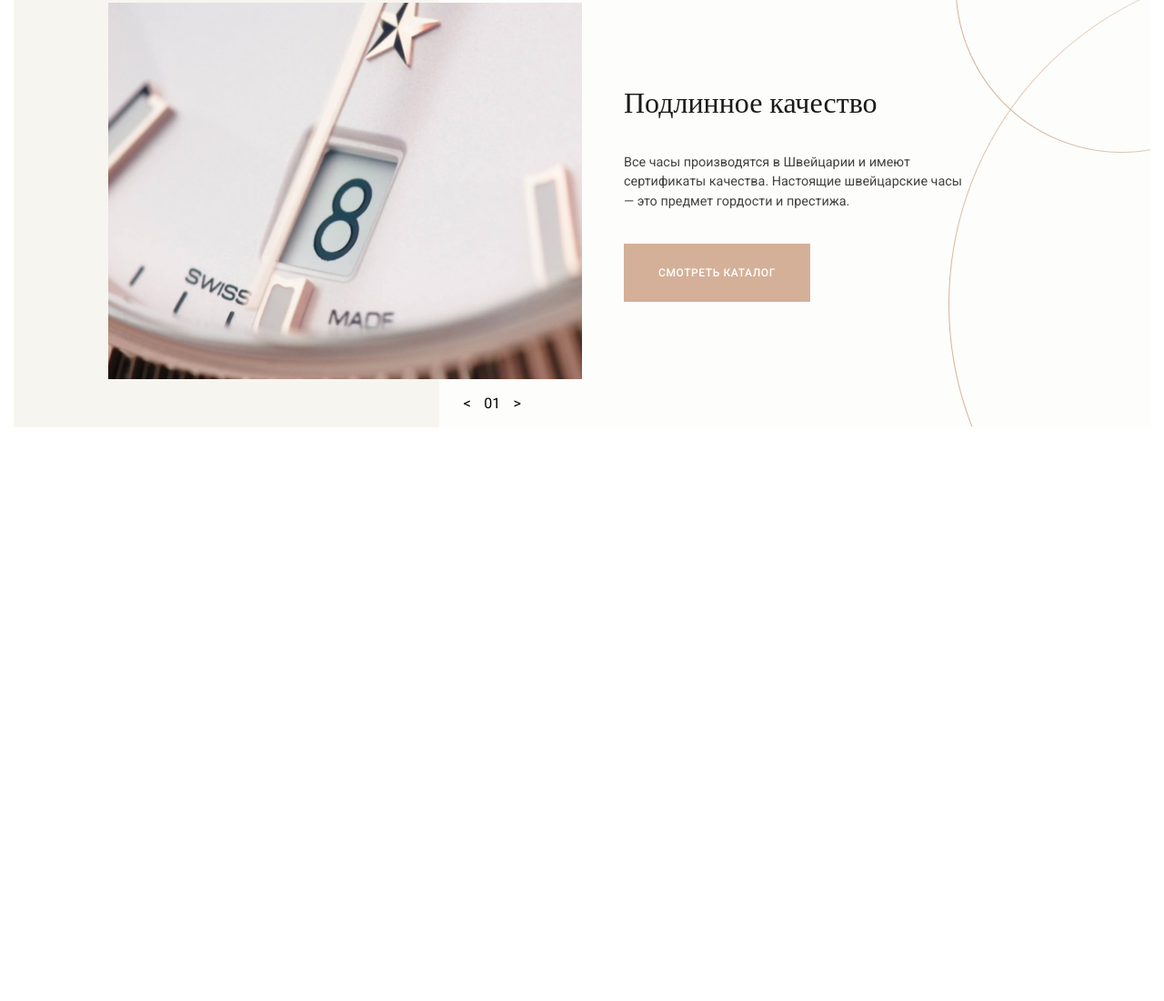
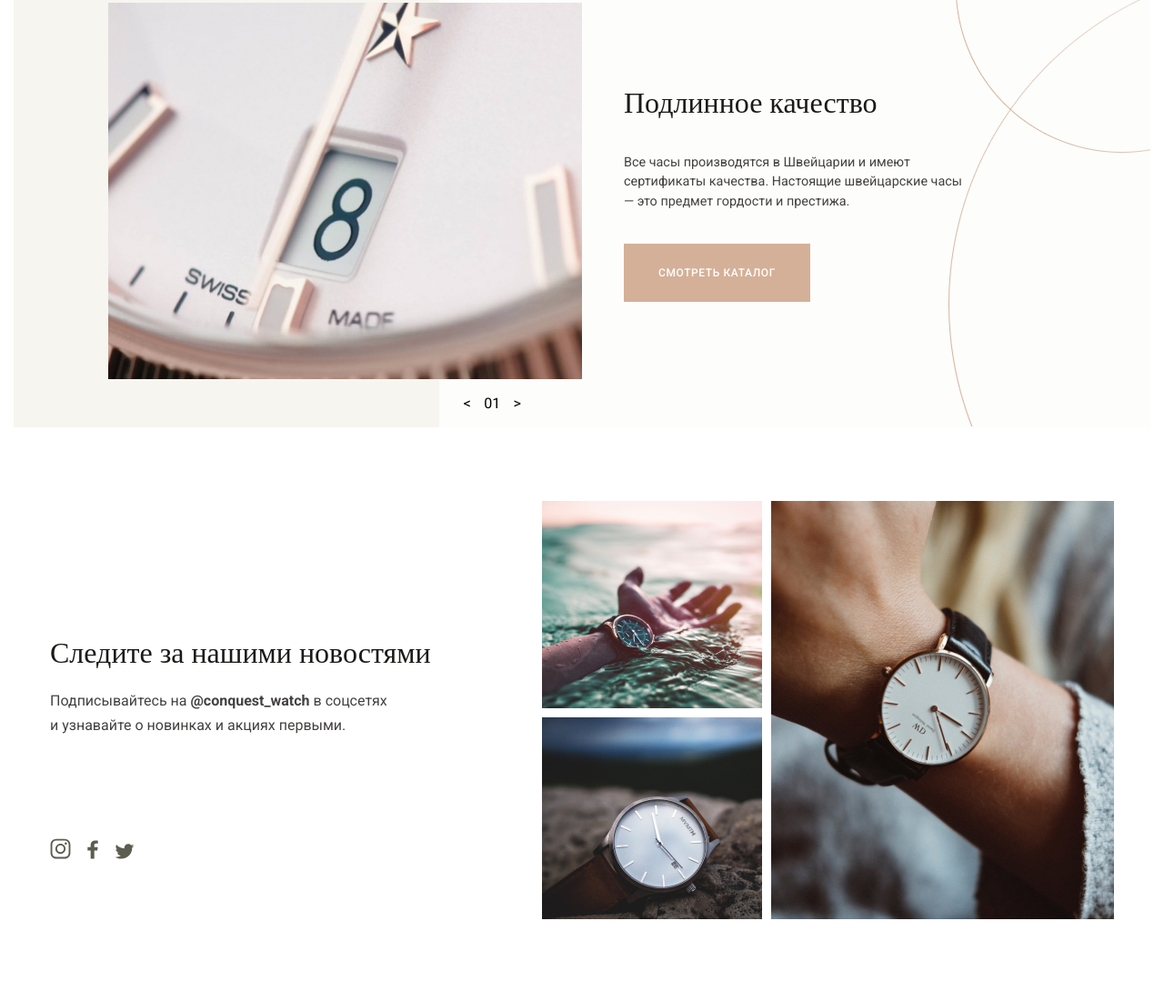
Before and after one commit to souldrum/conquest-demo-layout, a website built with Vite: page index.html in a window 1280 px wide. Shown: the part 1622-2723 px from the top of the page at 91% size. Before the commit the page ends 2092 px from the top, so only its background shows below. Built offline with nearby package versions, Linux system fonts and the light colour scheme; files whose address does not match are found by name.

Commit message:
made a news subscription block no adapt

```diff
--- a/index.html
+++ b/index.html
@@ -241,6 +241,8 @@
                             </div>
                         </div>
                     </div>
+                    <!--/.content-quality__container_left-side-->
+
                     <div class="content-quality__container_right-side">
                         <section class="content-quality-info">
                             <h3 class="content-quality-info__title">
@@ -261,10 +263,88 @@
                             <div class="background-circle_lower"></div>
                         </section>
                     </div>
+                    <!--/.content-quality__container_right-side-->
                 </section>
-                <section class="content-news">
-                    <div class="container"></div>
-                </section>
+                <!--/.quality-->
+
+                <div class="content-news">
+                    <div class="container">
+                        <div class="content-news__container">
+                            <section class="content-news-group">
+                                <h3 class="content-news-group__title">
+                                    Следите за нашими новостями
+                                </h3>
+                                <p class="content-news-group__subscription">
+                                    Подписывайтесь на
+                                    <strong>@conquest_watch</strong> в соцсетях
+                                    и узнавайте о новинках и акциях первыми.
+                                </p>
+                                <div
+                                    class="content-news-group__social-media-icons"
+                                >
+                                    <a
+                                        class="icon-box"
+                                        href="#instagram"
+                                        target="_blank"
+                                    >
+                                        <img
+                                            class="icon-box__instagram"
+                                            src="src/icons/instagram_icon.svg"
+                                            alt="instagram"
+                                        />
+                                    </a>
+                                    <a
+                                        class="icon-box"
+                                        href="#facebook"
+                                        target="_blank"
+                                    >
+                                        <img
+                                            class="icon-box__facebook"
+                                            src="src/icons/facebook_icon.svg"
+                                            alt="facebook"
+                                        />
+                                    </a>
+                                    <a
+                                        class="icon-box"
+                                        href="#twitter"
+                                        target="_blank"
+                                    >
+                                        <img
+                                            class="icon-box__twitter"
+                                            src="src/icons/twitter_icon.svg"
+                                            alt="twitter"
+                                        />
+                                    </a>
+                                </div>
+                            </section>
+                            <div class="content-news__photo-collage">
+                                <div
+                                    class="content-news__photo-collage_left-col"
+                                >
+                                    <img
+                                        class="collage-item_small-photo"
+                                        src="src/img/watch-waterproof.jpg"
+                                        alt="waterproof watch"
+                                    />
+                                    <img
+                                        class="collage-item_small-photo"
+                                        src="src/img/watch-sand.jpg"
+                                        alt="watch on sand"
+                                    />
+                                </div>
+                                <div
+                                    class="content-news__photo-collage_right-col"
+                                >
+                                    <img
+                                        class="collage-item_big-photo"
+                                        src="src/img/watch-on-hand.jpg"
+                                        alt="watch on hand"
+                                    />
+                                </div>
+                            </div>
+                        </div>
+                    </div>
+                </div>
             </main>
         </div>
         <script type="module" src="/main.js"></script>
--- a/style.sass
+++ b/style.sass
@@ -611,3 +611,64 @@ body, h1, h2, h3, p
     height: 744.38px
 
     background: url("src/img/quality-bottom-circle-bg.png") no-repeat
+
+//content-news__photo-collage_left-col
+//content-news__photo-collage_right-col
+/* NEWS */
+.content-news
+    max-height: 631px
+    height: 100%
+    padding: 81px 0 90px 0
+    &__container
+        display: flex
+    &__photo-collage
+        display: flex
+        align-items: center
+        gap: 10px
+        &_left-col
+            display: flex
+            flex-direction: column
+            height: 100%
+            gap: 10px
+        &_right-col
+            height: 100%
+
+.content-news-group
+    display: flex
+    flex-direction: column
+    justify-content: center
+    align-items: flex-start
+    flex: auto
+    width: 50%
+    &__title
+        display: flex
+        align-items: flex-end
+        flex: 40%
+        max-width: 471px
+
+        color: #1B1A17
+        font: 400 normal 2rem/43px $playfair-display
+    &__subscription
+        flex: 40%
+        max-width: 376px
+        padding-top: 20px
+
+        color: #444240
+        font: 400 normal 1rem/27px $roboto
+    &__social-media-icons
+        display: flex
+        justify-content: space-between
+        align-items: baseline
+        flex: 20%
+        width: 93px
+.icon-box
+    display: flex
+    &__instagram
+        width: 23px
+        height: 22.78px
+    &__facebook
+        width: 12px
+        height: 20.88px
+    &__twitter
+        width: 22px
+        height: 17.08px
```
